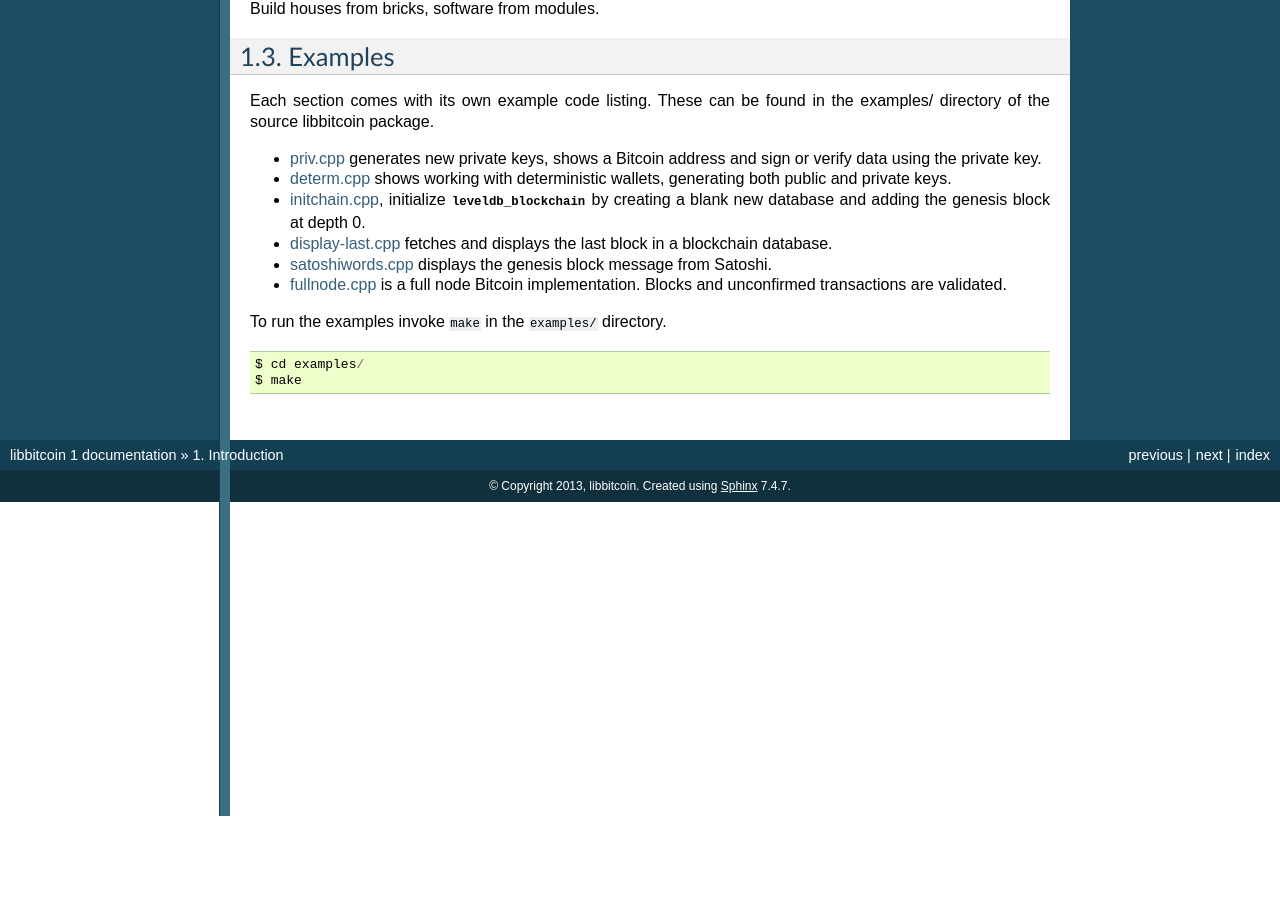
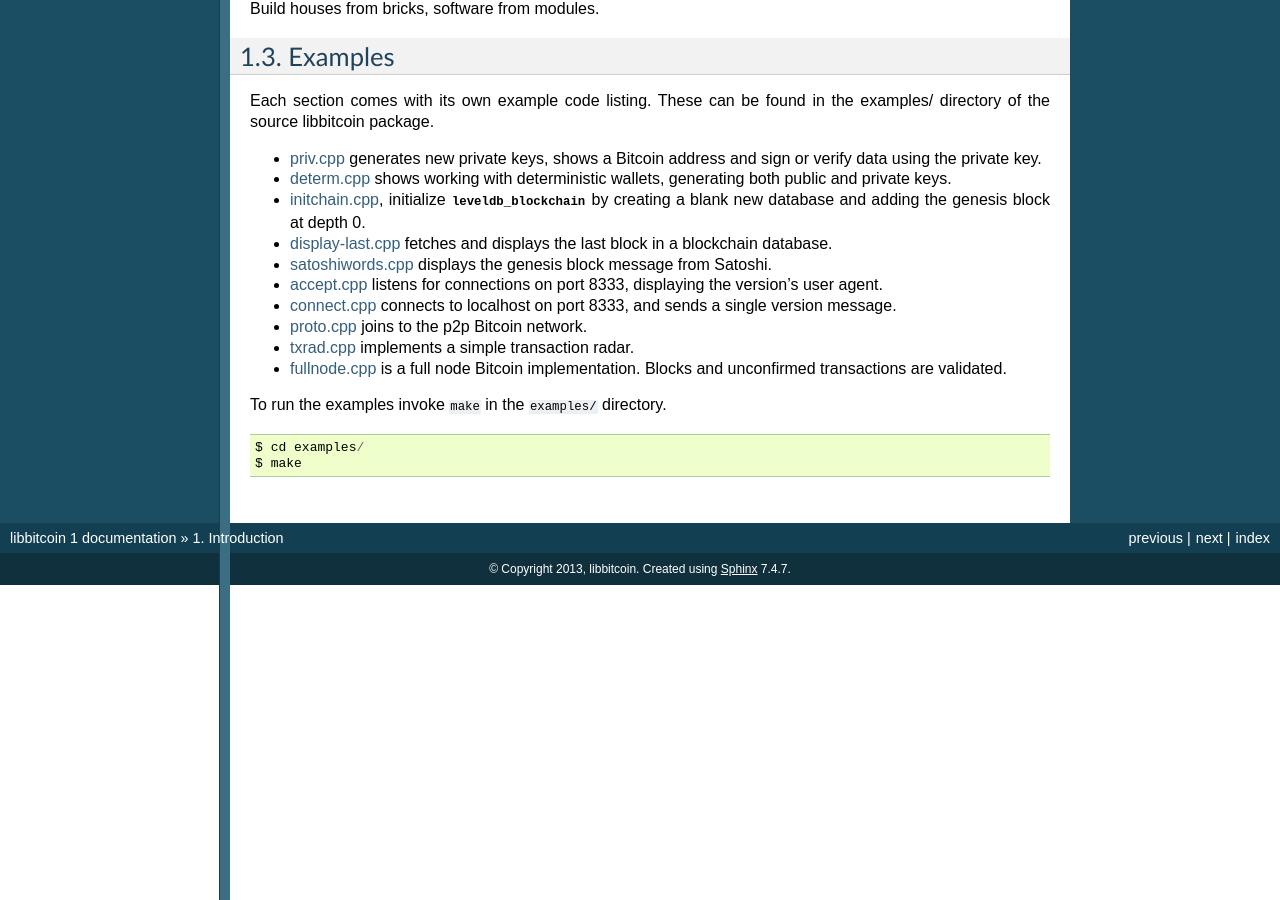
Before and after one commit to libbitcoin/libbitcoin-system, a Sphinx documentation site: the page built from doc/sphinx/introduction.rst, in a window 1280 px wide and 900 px high, scrolled down 1759 px. Built offline with Sphinx 7.4.7, drawn with Linux system fonts in a browser that asks for light colours; pages that are not in the unit, such as notebooks, are missing from menus; before the commit the page ends 2575 px from its top, so only the background shows below that.

Commit message:
doc: updated examples list in intro.

```diff
--- a/doc/sphinx/introduction.rst
+++ b/doc/sphinx/introduction.rst
@@ -126,6 +126,12 @@ the examples/ directory of the source libbitcoin package.
   block in a blockchain database.
 * :ref:`satoshiwords.cpp <examples_satoshiwords>` displays the genesis block
   message from Satoshi.
+* :ref:`accept.cpp <examples_accept>` listens for connections on port 8333,
+  displaying the version's user agent.
+* :ref:`connect.cpp <examples_connect>` connects to localhost on port 8333,
+  and sends a single version message.
+* :ref:`proto.cpp <examples_proto>` joins to the p2p Bitcoin network.
+* :ref:`txrad.cpp <examples_txrad>` implements a simple transaction radar.
 * :ref:`fullnode.cpp <examples_fullnode>` is a full node Bitcoin implementation. Blocks and
   unconfirmed transactions are validated.
 
```
